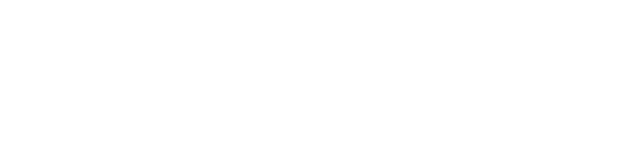
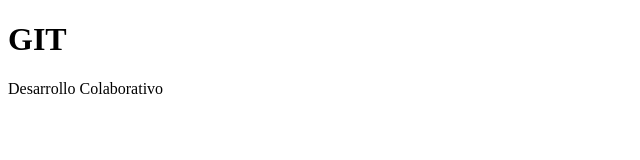
Before and after one commit to JuliLuce/Git_Desarrollo_Colaborativo, a plain HTML site: page Index.html in a window 1280 px wide. Shown: the whole page, without its empty margins (0-640 px from the left). Drawn offline with Linux system fonts and the light colour scheme.

Commit message:
Estructura Cabecera de Pagina

```diff
--- a/Index.html
+++ b/Index.html
@@ -7,6 +7,9 @@
     <title>Git Desarrollo Colaborativo</title>
 </head>
 <body>
-
+    <header>
+        <h1>GIT</h1>
+        <p>Desarrollo Colaborativo</p>
+    </header>
 </body>
 </html>
```
